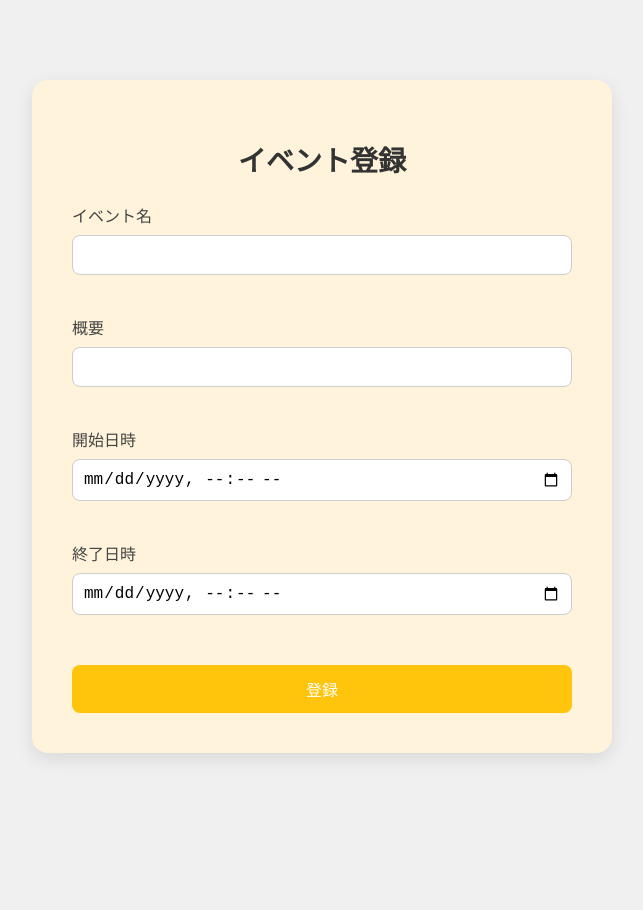
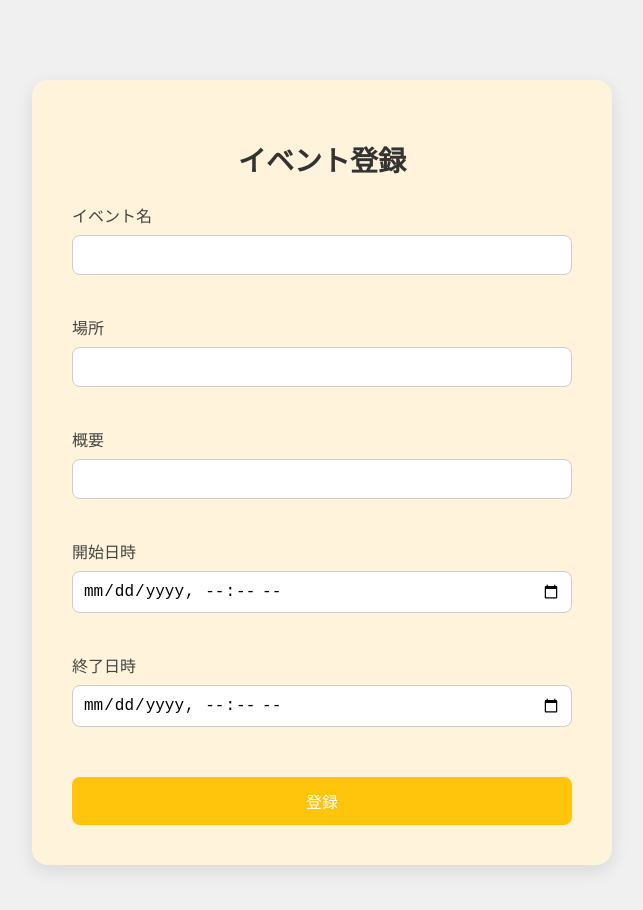
Before and after one commit to himura467/kuis-holla-nextjs, a Next.js app: page /event/create in a window 1280 px wide. Shown: the top 910 px of the page, without its empty margins (318-961 px from the left). Before the commit the page ends 833 px from the top, so only its background shows below. Built offline with nearby package versions, Linux system fonts and the light colour scheme.

Commit message:
event作成の際のエラー箇所修正

```diff
--- a/src/app/event/create/page.tsx
+++ b/src/app/event/create/page.tsx
@@ -9,6 +9,7 @@ export default function EventRegisterForm() {
   const router = useRouter();
   const [eventName, setEventName] = useState("");
   const [place, setPlace] = useState("");
+  const [eventAbstract, setEventAbstract] = useState("");
   const [startTime, setStartTime] = useState("");
   const [endTime, setEndTime] = useState("");
 
@@ -21,12 +22,13 @@ export default function EventRegisterForm() {
           place: place,
           start_time: startTime,
           end_time: endTime,
+          event_abstract: eventAbstract,
         },
         {
           headers: {
             "Content-Type": "application/json",
           },
-          withCredentials: true, // ★ これを追加！
+          withCredentials: true,
         },
       );
       alert("登録成功！イベントID: " + response.data.id);
@@ -49,11 +51,18 @@ export default function EventRegisterForm() {
         onChange={(e) => setEventName(e.target.value)}
       />
 
-      <label className="label">概要</label>
+      <label className="label">場所</label>
       <input
         className="input"
         value={place}
         onChange={(e) => setPlace(e.target.value)}
+      />
+
+      <label className="label">概要</label>
+      <input
+        className="input"
+        value={eventAbstract}
+        onChange={(e) => setEventAbstract(e.target.value)}
       />
 
       <label className="label">開始日時</label>
--- a/src/app/profile/update/page.tsx
+++ b/src/app/profile/update/page.tsx
@@ -112,7 +112,8 @@ export default function ProfileEdit() {
 
   const handleImageDelete = async () => {
     if (initialImageUrl) {
-      setImageUrl(initialImageUrl); // ← 初期画像に戻す
+      setImageUrl(initialImageUrl);
+      setPhoto(null);
     }
   };
 
```
